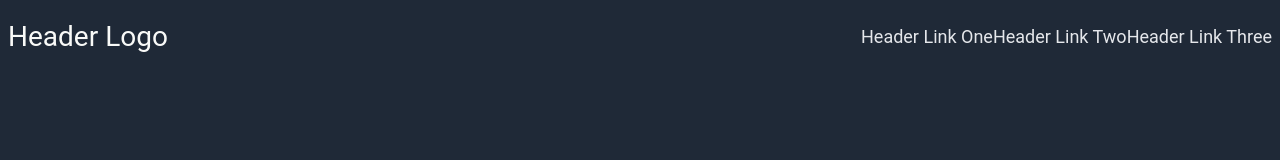
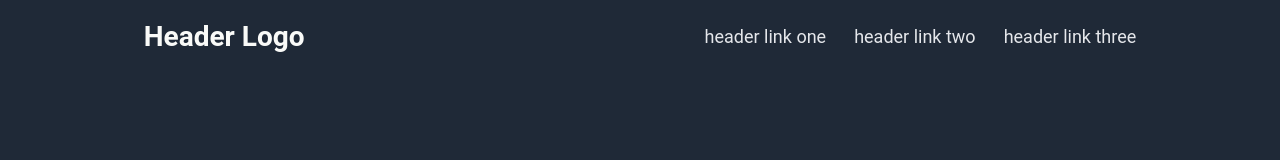
Before and after one commit to cochisealfonso/landing-page, a plain HTML site: page index.html in a window 1280 px wide. Drawn offline with Linux system fonts and the light colour scheme.

Commit message:
Fix header style

```diff
--- a/index.html
+++ b/index.html
@@ -8,11 +8,11 @@
 </head>
 <body>
     <div class="header">
-        <div class="logo"><a href="#">Header Logo</a></div>
+        <div class="logo"><a href="#"><strong>Header Logo</strong></a></div>
         <ul class="header-links">
-            <li><a href="#">Header Link One</a></li>
-            <li><a href="#">Header Link Two</a></li>
-            <li><a href="#">Header Link Three</a></li>
+            <li><a href="#">header link one</a></li>
+            <li><a href="#">header link two</a></li>
+            <li><a href="#">header link three</a></li>
         </ul>
     </div>
 </body>
--- a/styles.css
+++ b/styles.css
@@ -1,4 +1,6 @@
 html {
+    display: flex;
+    justify-content: center;
     font-family: Roboto, sans-serif;
 }
 
@@ -7,7 +9,8 @@ li {
 }
 
 body {
-    background-color: #1f2937;
+    display: flex;
+    background-color: #1F2937;
 }
 
 ul {
@@ -21,7 +24,7 @@ a {
 .header {
     display: flex;
     align-items: center;
-
+    gap: 400px;
 }
 
 .header a {
@@ -30,9 +33,8 @@ a {
 
 .header-links {
     display: flex;
-    margin-left: auto;
     font-size: 18px;
-
+    gap: 28px;
 }
 
 .header-links a {
```
